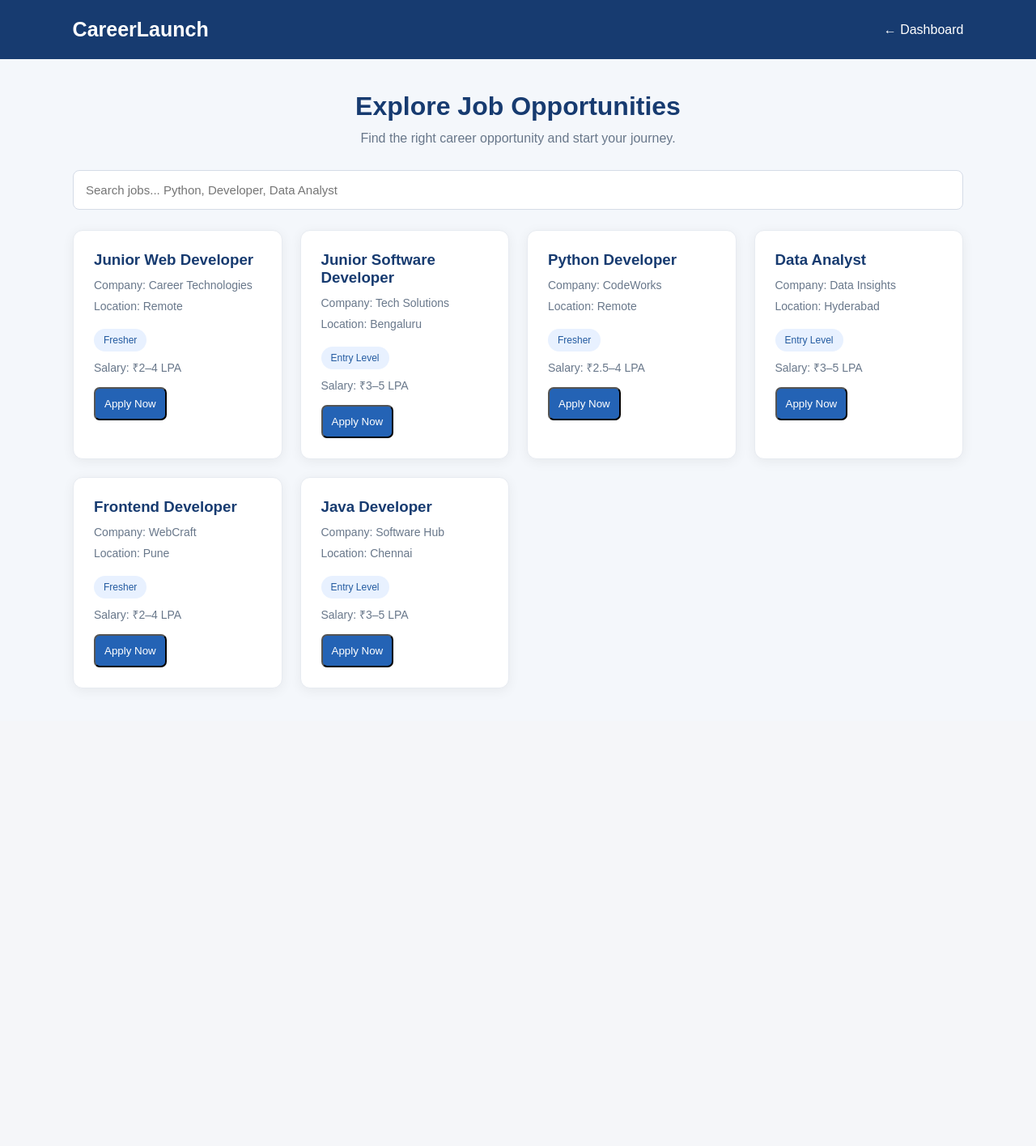
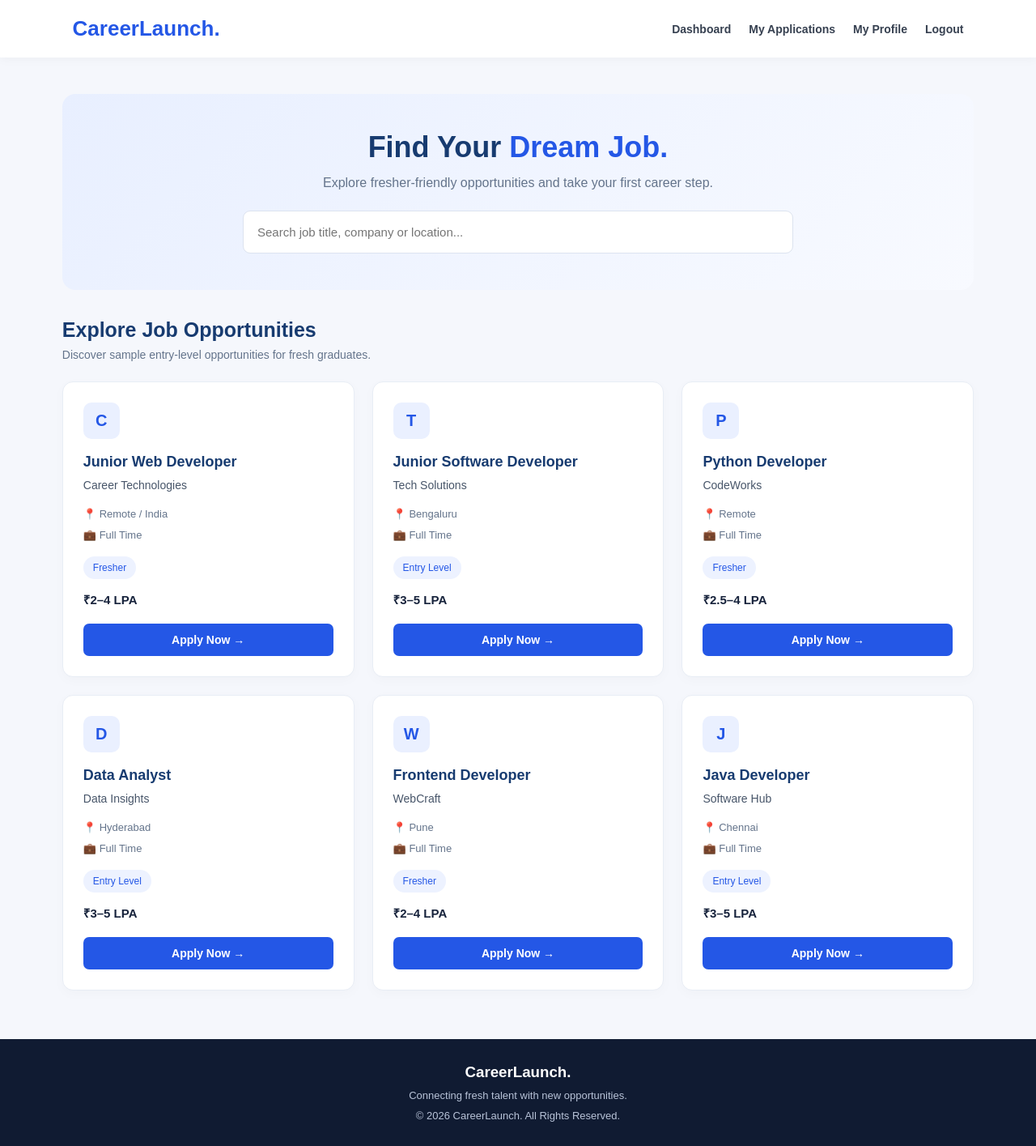
Before and after one commit to khusipatra848-oss/Career-Launch, a Flask app: page /jobs in a window 1280 px wide. Shown: the whole page at 81% size. Before the commit the page ends 850 px from the top, so only its background shows below. Run offline with Flask 3, Linux system fonts and the light colour scheme; the visitor is signed in with stand-in values (Sample User, id 1).

Commit message:
Update jobs.html

```diff
--- a/templates/jobs.html
+++ b/templates/jobs.html
@@ -11,106 +11,184 @@
             margin: 0;
             padding: 0;
             box-sizing: border-box;
+            font-family: Arial, sans-serif;
         }
 
         body {
-            font-family: Arial, sans-serif;
-            background: #f4f7fb;
-            color: #263445;
+            background: #f5f7fc;
+            color: #17233c;
         }
 
         header {
-            background: #173b70;
-            color: white;
-            padding: 22px 7%;
+            background: white;
+            padding: 20px 7%;
             display: flex;
             justify-content: space-between;
             align-items: center;
+            box-shadow: 0 2px 12px #0000000a;
+            flex-wrap: wrap;
+            gap: 15px;
         }
 
-        header h2 {
-            font-size: 25px;
+        .logo {
+            color: #2457e6;
+            font-size: 26px;
+            font-weight: bold;
         }
 
-        header a {
-            color: white;
+        nav {
+            display: flex;
+            gap: 22px;
+            align-items: center;
+            flex-wrap: wrap;
+        }
+
+        nav a {
             text-decoration: none;
+            color: #374151;
+            font-size: 14px;
+            font-weight: bold;
         }
 
         .container {
-            width: 86%;
-            max-width: 1100px;
-            margin: 40px auto;
+            width: 88%;
+            max-width: 1150px;
+            margin: 45px auto;
         }
 
-        .heading {
+        .hero {
+            background: linear-gradient(135deg, #e8efff, #f8faff);
+            padding: 45px 25px;
+            border-radius: 16px;
             text-align: center;
-            margin-bottom: 30px;
+            margin-bottom: 35px;
         }
 
-        .heading h1 {
-            font-size: 32px;
-            margin-bottom: 12px;
+        .hero h1 {
+            font-size: 36px;
             color: #173b70;
+            margin-bottom: 14px;
         }
 
-        .heading p {
-            color: #68778a;
+        .hero h1 span {
+            color: #2457e6;
         }
 
-        .search {
+        .hero p {
+            color: #64748b;
+            margin-bottom: 25px;
+        }
+
+        .search-box {
+            max-width: 680px;
+            margin: auto;
+        }
+
+        .search-box input {
             width: 100%;
-            padding: 15px;
-            border: 1px solid #d5dce7;
-            border-radius: 8px;
+            padding: 17px;
+            border: 1px solid #dce3ef;
+            border-radius: 9px;
+            font-size: 15px;
+            outline: none;
+        }
+
+        .section-heading {
             margin-bottom: 25px;
-            font-size: 15px;
+        }
+
+        .section-heading h2 {
+            font-size: 25px;
+            color: #173b70;
+            margin-bottom: 8px;
+        }
+
+        .section-heading p {
+            color: #64748b;
+            font-size: 14px;
         }
 
         .jobs {
             display: grid;
-            grid-template-columns: repeat(auto-fit, minmax(250px, 1fr));
+            grid-template-columns: repeat(3, 1fr);
             gap: 22px;
         }
 
         .job-card {
             background: white;
             padding: 25px;
-            border-radius: 12px;
-            box-shadow: 0 3px 15px rgba(0,0,0,0.06);
-            border: 1px solid #e7ebf1;
+            border: 1px solid #e8edf5;
+            border-radius: 13px;
+            box-shadow: 0 4px 15px #00000006;
+            transition: 0.2s;
+        }
+
+        .job-card:hover {
+            transform: translateY(-5px);
+            box-shadow: 0 9px 25px #00000012;
+        }
+
+        .company-icon {
+            width: 45px;
+            height: 45px;
+            border-radius: 10px;
+            background: #eaf0ff;
+            color: #2457e6;
+            display: flex;
+            justify-content: center;
+            align-items: center;
+            font-size: 20px;
+            font-weight: bold;
+            margin-bottom: 18px;
         }
 
         .job-card h3 {
             color: #173b70;
-            margin-bottom: 12px;
+            font-size: 18px;
+            margin-bottom: 10px;
         }
 
-        .job-card p {
-            color: #68778a;
-            margin-bottom: 10px;
+        .company {
+            color: #475569;
             font-size: 14px;
+            margin-bottom: 15px;
+        }
+
+        .details {
+            color: #64748b;
+            font-size: 13px;
+            line-height: 2;
         }
 
         .tag {
             display: inline-block;
-            background: #e8f1ff;
-            color: #245ba0;
+            background: #edf2ff;
+            color: #2457e6;
             padding: 7px 12px;
             border-radius: 20px;
             font-size: 12px;
-            margin: 10px 0;
+            margin-top: 13px;
+        }
+
+        .salary {
+            font-weight: bold;
+            color: #17233c;
+            margin-top: 15px;
+            font-size: 15px;
         }
 
         .apply {
+            width: 100%;
             display: block;
-            background: #2463b5;
+            background: #2457e6;
             color: white;
-            text-align: center;
-            padding: 11px;
-            text-decoration: none;
+            padding: 12px;
+            border: none;
             border-radius: 7px;
-            margin-top: 15px;
+            font-size: 14px;
+            font-weight: bold;
+            cursor: pointer;
+            margin-top: 20px;
         }
 
         .apply:hover {
@@ -119,17 +197,55 @@
 
         #noResults {
             display: none;
+            background: white;
+            padding: 30px;
             text-align: center;
+            color: #64748b;
+            border-radius: 10px;
+            margin-top: 20px;
+        }
+
+        footer {
+            background: #101b32;
+            color: white;
             padding: 30px;
+            text-align: center;
+            margin-top: 60px;
+        }
+
+        footer p {
+            color: #b8c3d8;
+            font-size: 13px;
+            margin-top: 10px;
+        }
+
+        @media(max-width: 850px) {
+            .jobs {
+                grid-template-columns: repeat(2, 1fr);
+            }
         }
 
         @media(max-width: 600px) {
+            header {
+                flex-direction: column;
+            }
+
+            nav {
+                justify-content: center;
+                gap: 15px;
+            }
+
             .container {
                 width: 92%;
+                margin: 25px auto;
             }
 
-            header {
-                padding: 18px 5%;
+            .hero h1 {
+                font-size: 29px;
+            }
+
+            .jobs {
+                grid-template-columns: 1fr;
             }
         }
     </style>
@@ -138,116 +254,159 @@
 <body>
 
 <header>
-    <h2>CareerLaunch</h2>
-    <a href="/dashboard">← Dashboard</a>
+    <div class="logo">CareerLaunch.</div>
+
+    <nav>
+        <a href="/dashboard">Dashboard</a>
+        <a href="/my-applications">My Applications</a>
+        <a href="/profile">My Profile</a>
+        <a href="/logout">Logout</a>
+    </nav>
 </header>
 
 <div class="container">
 
-    <div class="heading">
-        <h1>Explore Job Opportunities</h1>
-        <p>Find the right career opportunity and start your journey.</p>
-    </div>
+    <section class="hero">
+        <h1>Find Your <span>Dream Job.</span></h1>
+        <p>Explore fresher-friendly opportunities and take your first career step.</p>
 
+        <div class="search-box">
             <input
                 type="text"
                 id="search"
-        class="search"
-        placeholder="Search jobs... Python, Developer, Data Analyst"
+                placeholder="Search job title, company or location..."
                 onkeyup="searchJobs()"
             >
+        </div>
+    </section>
+
+    <div class="section-heading">
+        <h2>Explore Job Opportunities</h2>
+        <p>Discover sample entry-level opportunities for fresh graduates.</p>
+    </div>
 
     <div class="jobs" id="jobs">
 
         <div class="job-card">
+            <div class="company-icon">C</div>
             <h3>Junior Web Developer</h3>
-            <p>Company: Career Technologies</p>
-            <p>Location: Remote</p>
+            <p class="company">Career Technologies</p>
+            <div class="details">
+                📍 Remote / India<br>
+                💼 Full Time
+            </div>
             <span class="tag">Fresher</span>
-            <p>Salary: ₹2–4 LPA</p>
+            <p class="salary">₹2–4 LPA</p>
             <form action="/apply" method="POST">
                 <input type="hidden" name="job_title" value="Junior Web Developer">
                 <input type="hidden" name="company" value="Career Technologies">
-    <button type="submit" class="apply">Apply Now</button>
+                <button type="submit" class="apply">Apply Now →</button>
             </form>
         </div>
 
         <div class="job-card">
+            <div class="company-icon">T</div>
             <h3>Junior Software Developer</h3>
-            <p>Company: Tech Solutions</p>
-            <p>Location: Bengaluru</p>
+            <p class="company">Tech Solutions</p>
+            <div class="details">
+                📍 Bengaluru<br>
+                💼 Full Time
+            </div>
             <span class="tag">Entry Level</span>
-            <p>Salary: ₹3–5 LPA</p>
+            <p class="salary">₹3–5 LPA</p>
             <form action="/apply" method="POST">
                 <input type="hidden" name="job_title" value="Junior Software Developer">
                 <input type="hidden" name="company" value="Tech Solutions">
-    <button type="submit" class="apply">Apply Now</button>
+                <button type="submit" class="apply">Apply Now →</button>
             </form>
         </div>
 
         <div class="job-card">
+            <div class="company-icon">P</div>
             <h3>Python Developer</h3>
-            <p>Company: CodeWorks</p>
-            <p>Location: Remote</p>
+            <p class="company">CodeWorks</p>
+            <div class="details">
+                📍 Remote<br>
+                💼 Full Time
+            </div>
             <span class="tag">Fresher</span>
-            <p>Salary: ₹2.5–4 LPA</p>
+            <p class="salary">₹2.5–4 LPA</p>
             <form action="/apply" method="POST">
                 <input type="hidden" name="job_title" value="Python Developer">
                 <input type="hidden" name="company" value="CodeWorks">
-    <button type="submit" class="apply">Apply Now</button>
+                <button type="submit" class="apply">Apply Now →</button>
             </form>
         </div>
 
         <div class="job-card">
+            <div class="company-icon">D</div>
             <h3>Data Analyst</h3>
-            <p>Company: Data Insights</p>
-            <p>Location: Hyderabad</p>
+            <p class="company">Data Insights</p>
+            <div class="details">
+                📍 Hyderabad<br>
+                💼 Full Time
+            </div>
             <span class="tag">Entry Level</span>
-            <p>Salary: ₹3–5 LPA</p>
+            <p class="salary">₹3–5 LPA</p>
             <form action="/apply" method="POST">
                 <input type="hidden" name="job_title" value="Data Analyst">
                 <input type="hidden" name="company" value="Data Insights">
-    <button type="submit" class="apply">Apply Now</button>
+                <button type="submit" class="apply">Apply Now →</button>
             </form>
         </div>
 
         <div class="job-card">
+            <div class="company-icon">W</div>
             <h3>Frontend Developer</h3>
-            <p>Company: WebCraft</p>
-            <p>Location: Pune</p>
+            <p class="company">WebCraft</p>
+            <div class="details">
+                📍 Pune<br>
+                💼 Full Time
+            </div>
             <span class="tag">Fresher</span>
-            <p>Salary: ₹2–4 LPA</p>
+            <p class="salary">₹2–4 LPA</p>
             <form action="/apply" method="POST">
                 <input type="hidden" name="job_title" value="Frontend Developer">
                 <input type="hidden" name="company" value="WebCraft">
-    <button type="submit" class="apply">Apply Now</button>
+                <button type="submit" class="apply">Apply Now →</button>
             </form>
         </div>
 
         <div class="job-card">
+            <div class="company-icon">J</div>
             <h3>Java Developer</h3>
-            <p>Company: Software Hub</p>
-            <p>Location: Chennai</p>
+            <p class="company">Software Hub</p>
+            <div class="details">
+                📍 Chennai<br>
+                💼 Full Time
+            </div>
             <span class="tag">Entry Level</span>
-            <p>Salary: ₹3–5 LPA</p>
+            <p class="salary">₹3–5 LPA</p>
             <form action="/apply" method="POST">
                 <input type="hidden" name="job_title" value="Java Developer">
                 <input type="hidden" name="company" value="Software Hub">
-    <button type="submit" class="apply">Apply Now</button>
+                <button type="submit" class="apply">Apply Now →</button>
             </form>
         </div>
 
     </div>
 
     <div id="noResults">
-        No matching jobs found.
+        <h3>No matching jobs found.</h3>
+        <p>Try searching with another job title or keyword.</p>
     </div>
 
 </div>
 
+<footer>
+    <h3>CareerLaunch.</h3>
+    <p>Connecting fresh talent with new opportunities.</p>
+    <p>© 2026 CareerLaunch. All Rights Reserved.</p>
+</footer>
+
 <script>
 function searchJobs() {
-    let input = document.getElementById("search").value.toLowerCase();
+    let input = document.getElementById("search").value.toLowerCase().trim();
     let cards = document.querySelectorAll(".job-card");
     let count = 0;
 
```
Lines whose indentation alone changed are shown as unchanged.
